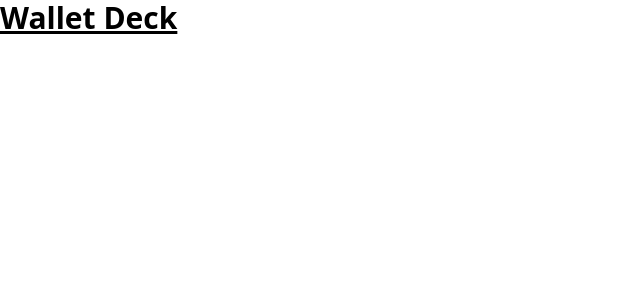
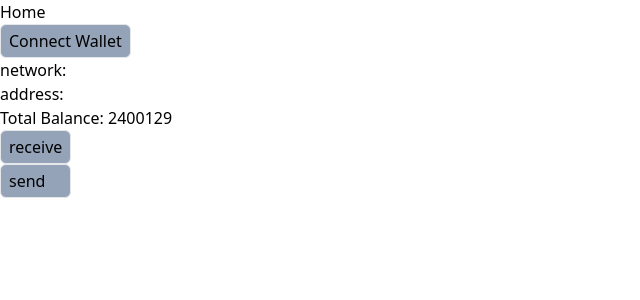
Before and after one commit to 2wheeh/wallet-deck-study, a React (Vite) app: page / in a window 1280 px wide. Shown: the top 300 px of the page, without its empty margins (0-640 px from the left). Built offline with nearby package versions, Linux system fonts and the light colour scheme.

Commit message:
feat: add simple pages

```diff
--- a/package.json
+++ b/package.json
@@ -14,6 +14,7 @@
     "@gemwallet/api": "^3.8.0",
     "react": "^18.3.1",
     "react-dom": "^18.3.1",
+    "react-router-dom": "^6.27.0",
     "zustand": "^5.0.1"
   },
   "devDependencies": {
--- a/src/App.tsx
+++ b/src/App.tsx
@@ -1,5 +1,8 @@
+import { RouterProvider } from 'react-router-dom';
+import { router } from './router';
+
 function App() {
-  return <div className="text-3xl font-bold underline">Wallet Deck</div>;
+  return <RouterProvider router={router} />;
 }
 
 export default App;
--- /dev/null
+++ b/src/pages/Deck.tsx
@@ -0,0 +1,40 @@
+import { useMemo } from 'react';
+import { Link } from 'react-router-dom';
+
+import { GemWallet } from '../lib/wallet/gemWallet';
+import { useWallet } from '../hooks/useWallet';
+
+export const Deck = () => {
+  const { address, network, connect: handleConnect } = useWallet();
+
+  const gemWallet = useMemo(() => new GemWallet(), []);
+
+  return (
+    <div>
+      <div>Home</div>
+
+      <button
+        className="border px-2 py-1 rounded-md bg-slate-400"
+        onClick={() => handleConnect(gemWallet)}
+      >
+        Connect Wallet
+      </button>
+
+      <div>network: {network}</div>
+      <div>address: {address}</div>
+
+      {/* this should be fetched from backend or node directly? */}
+      <p>Total Balance: {2400129}</p>
+
+      <div className="flex flex-col w-fit">
+        <Link className="border px-2 py-1 rounded-md bg-slate-400" to="/receive">
+          receive
+        </Link>
+
+        <Link className="border px-2 py-1 rounded-md bg-slate-400" to="/send">
+          send
+        </Link>
+      </div>
+    </div>
+  );
+};
--- /dev/null
+++ b/src/pages/Send.tsx
@@ -0,0 +1,25 @@
+import { FormEvent, useState } from 'react';
+import { useWallet } from '../hooks/useWallet';
+
+export const Send = () => {
+  const { send } = useWallet();
+
+  const [resultHash, setResultHash] = useState<string | null>(null);
+
+  const handleSendPayment = async (e: FormEvent) => {
+    e.preventDefault();
+
+    const hash = await send({ destination: 'rDs7YdriFqTvJMY8uzjtQhpbjY5jCfSQkv', amount: '10' });
+    setResultHash(hash);
+  };
+
+  return (
+    <form onSubmit={handleSendPayment}>
+      <button className="border px-2 py-1 rounded-md bg-slate-400" type="submit">
+        send 10
+      </button>
+
+      <p>result: {resultHash}</p>
+    </form>
+  );
+};
--- /dev/null
+++ b/src/router.tsx
@@ -0,0 +1,28 @@
+import { createBrowserRouter, Outlet } from 'react-router-dom';
+import { Deck } from './pages/Deck';
+import { Send } from './pages/Send';
+
+export const router = createBrowserRouter([
+  {
+    path: '/',
+    element: (
+      <div>
+        <Outlet />
+      </div>
+    ),
+    children: [
+      {
+        index: true,
+        element: <Deck />,
+      },
+      {
+        path: 'receive',
+        element: <div>Receive</div>,
+      },
+      {
+        path: 'send',
+        element: <Send />,
+      },
+    ],
+  },
+]);
```
Also changed, not shown: 1 other file (tests, documents, lock files or other folders).
